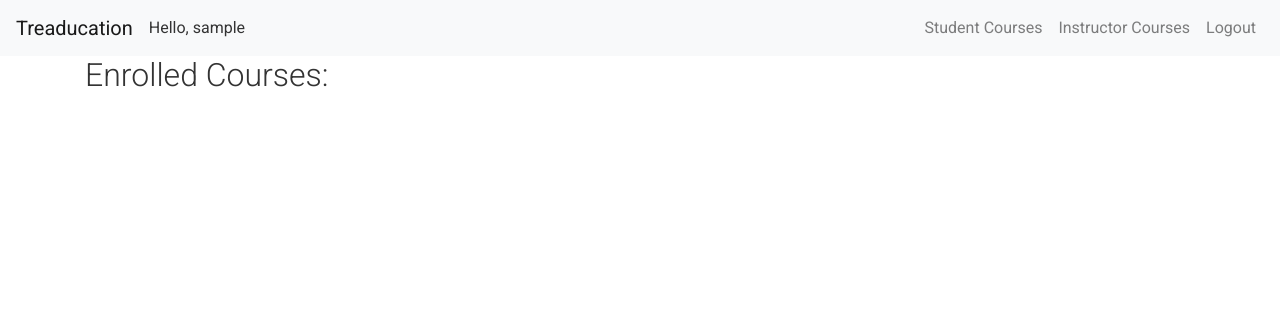
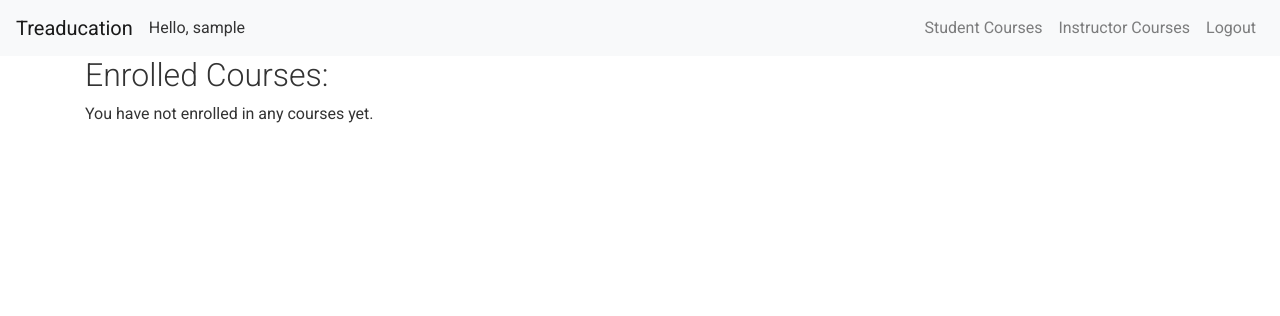
Before and after one commit to laboyd001/treaducation, a Django app: page /enroll_list/ in a window 1280 px wide. Shown: the top 316 px of the page. Run offline with Django 3.2, Linux system fonts and the light colour scheme; the visitor is signed in with stand-in values (Sample User, id 1); data that the repository does not hold is empty; some libraries are stand-ins or nearby versions.

Commit message:
added back buttons and hid enroll of logged out

```diff
--- a/courses/templates/courses/base.html
+++ b/courses/templates/courses/base.html
@@ -36,11 +36,11 @@
 
       <ul class="navbar-nav ml-auto">
         <li class="nav-item">
-          <a class="nav-link" href="{% url 'courses:login' %}">Instructor Login</a>
+          <a class="nav-link" href="{% url 'courses:login' %}">Login</a>
         </li>
 
         <li class="nav-item">
-          <a class="nav-link" href="{% url 'courses:register' %}">Instructor Registration</a>
+          <a class="nav-link" href="{% url 'courses:register' %}">Registration</a>
         </li>
       </ul>
   </nav>
--- a/courses/templates/courses/course.html
+++ b/courses/templates/courses/course.html
@@ -2,6 +2,9 @@
 
 {% block content %}
 
+<p><a href="{% url 'courses:subject' subject.id %}">Return to Course List</a></p>
+
+<br>
 <h2>Course: {{ course.title }}</h2>
 
 <h4>Modules:</h4>
--- a/courses/templates/courses/module.html
+++ b/courses/templates/courses/module.html
@@ -2,6 +2,9 @@
 
 {% block content %}
 
+<p><a href="{% url 'courses:course' course.id %}">Return to Module List</a></p>
+
+<br>
 <h2>Module: {{ module.title }}</h2>
 
     <div class="card text-center">
--- a/courses/templates/courses/student_courses.html
+++ b/courses/templates/courses/student_courses.html
@@ -23,5 +23,7 @@
                 </div>
         </div>
         <br>
+        {% empty %}
+             You have not enrolled in any courses yet.
     {% endfor %}
 {% endblock content %}
--- a/courses/templates/courses/subject.html
+++ b/courses/templates/courses/subject.html
@@ -23,9 +23,12 @@
             </form>
             <form action="{% url 'courses:student_enroll' course.id %}" method='POST'>
                 {% csrf_token %}
+                {% if request.user.is_authenticated %}
+
                 <button name='submit' class="btn btn-danger btn-sm">
                     Enroll
                 </button>
+                {% endif %}
             </form>
         </div>
     </div>
--- a/courses/views.py
+++ b/courses/views.py
@@ -139,9 +139,11 @@ def course(request, course_id):
 
     course = Course.objects.get(id=course_id)
     modules = Module.objects.filter(course_id = course_id)
+    subject = course.subject
     context = {
         'course': course,
         'modules': modules,
+        'subject': subject,
     }
 
     return render(request, 'courses/course.html', context)
@@ -237,8 +239,10 @@ def module(request, module_id):
     """
 
     module = Module.objects.get(id=module_id)
+    course = module.course
     context = {
         'module': module,
+        'course': course,
     }
 
     return render(request, 'courses/module.html', context)
```
